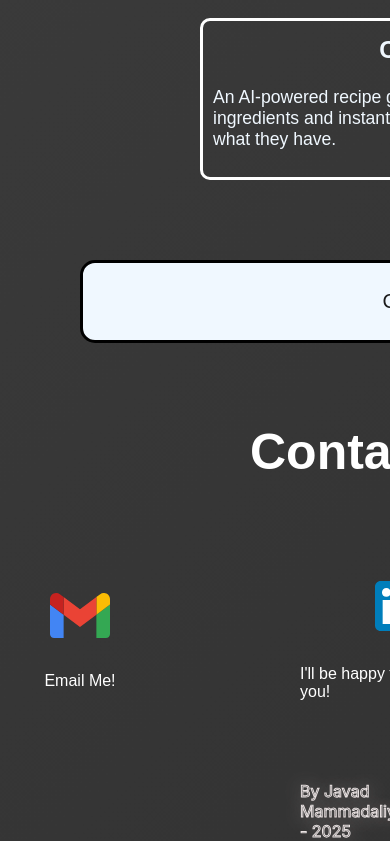
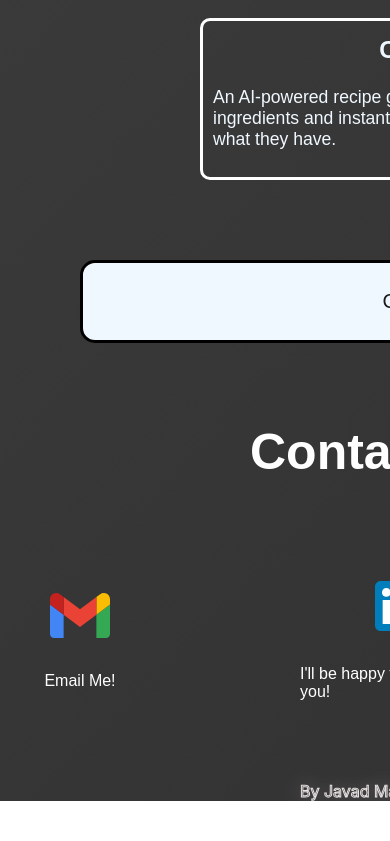
Before and after one commit to EventFulOgee4/eventfulogee4.github.io, a React (Vite) app: page / in a window 390 px wide. Shown: the part 4948-5789 px from the top of the page. After the commit the page ends 5749 px from the top, so only its background shows below. Built offline with nearby package versions, Linux system fonts and the light colour scheme; a web font is replaced by a local one.

Commit message:
Adjusted the Footer section for 400+ px displays

```diff
--- a/src/styles/Footer.css
+++ b/src/styles/Footer.css
@@ -23,6 +23,7 @@ section > p.footer-text {
         color: transparent;
         -webkit-text-stroke: 1px rgb(234, 227, 227);
         text-shadow: 1px 1px 20px rgb(159, 153, 153);
-        max-width: 300px;
+        max-width: 1000px;
+        width: 400px;
     }
 }
```
